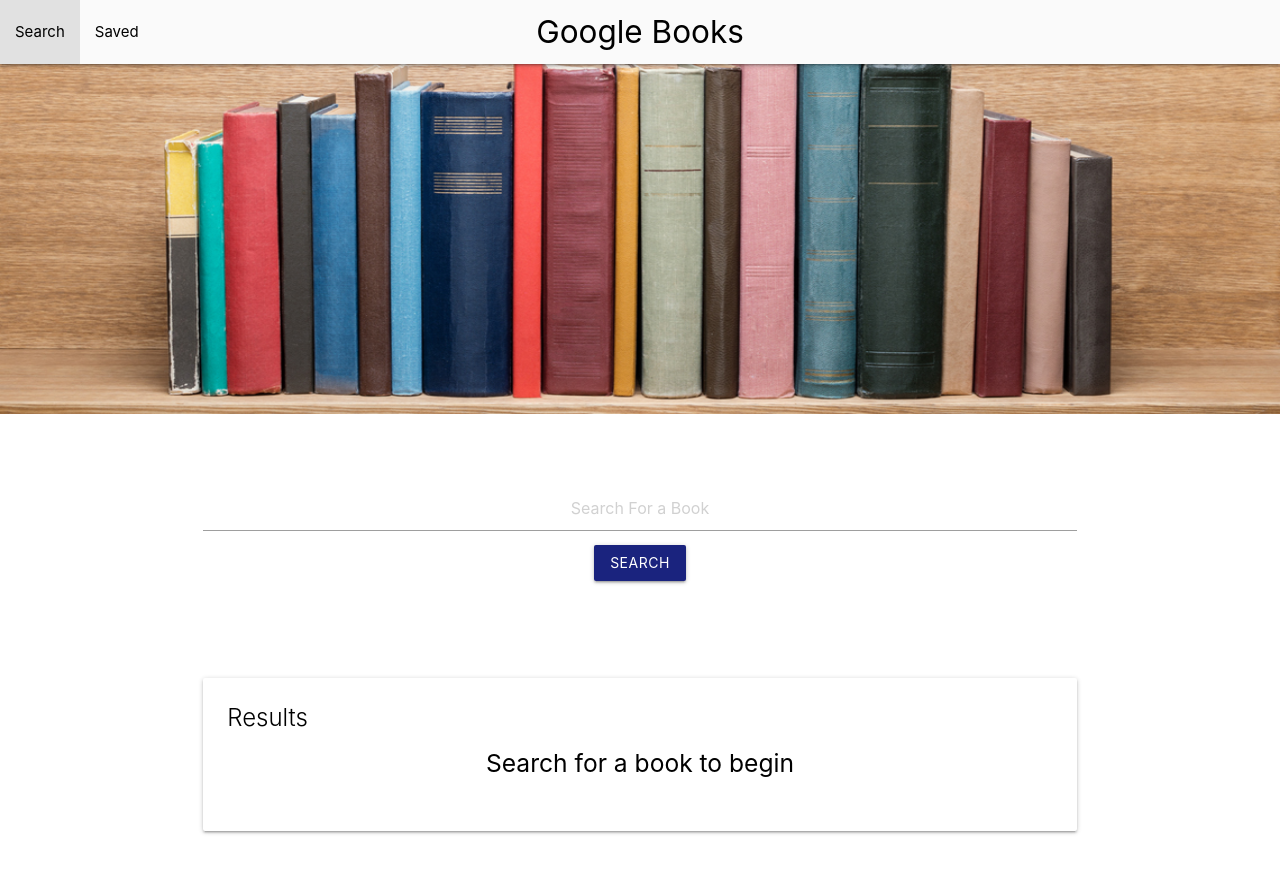
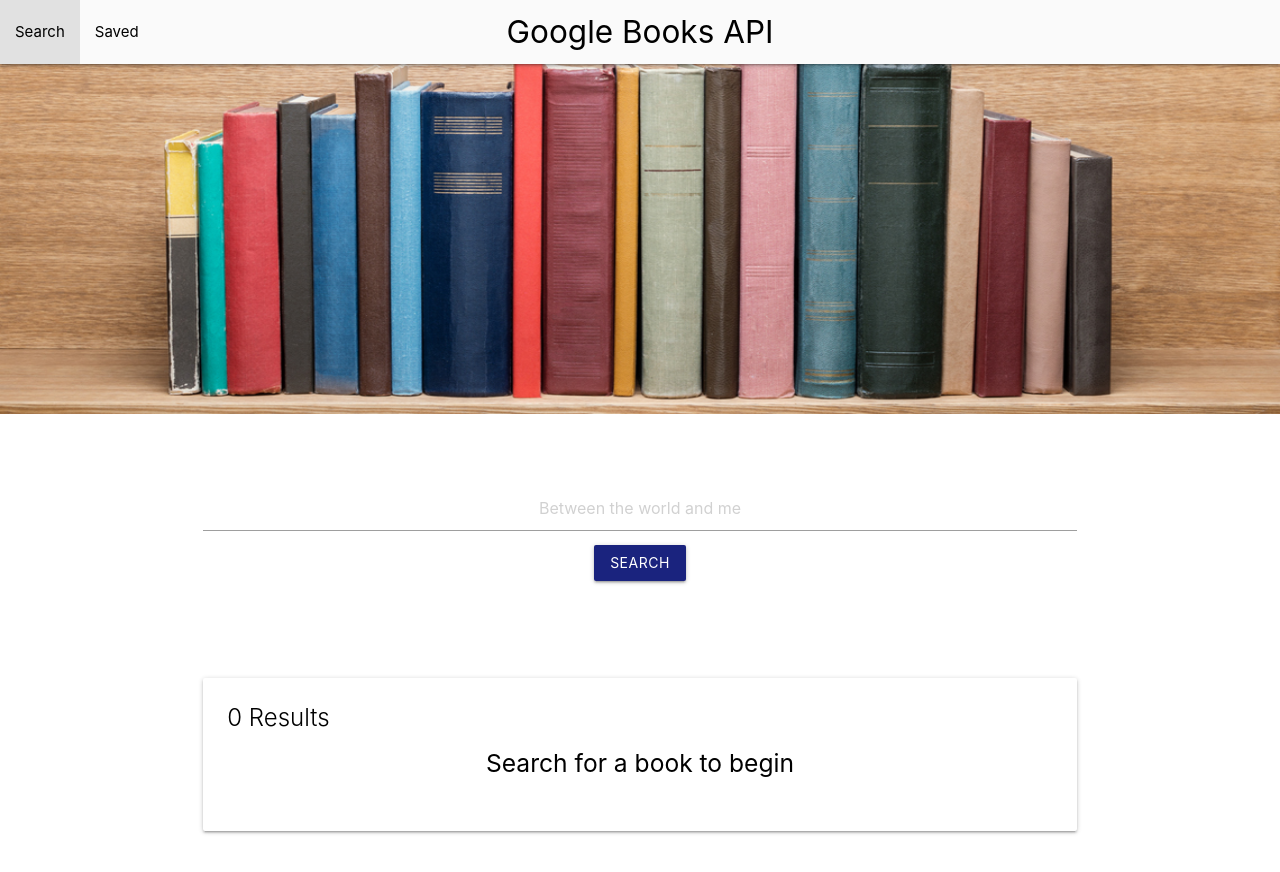
Before and after one commit to Baritonedad89/react-google-books-api, a React (Create React App) app in the folder client/: page / in a window 1280 px wide. Shown: the top 872 px of the page. Built offline with nearby package versions, Linux system fonts and the light colour scheme.

Commit message:
ready to heroku it

```diff
--- a/client/src/components/Alert.js
+++ b/client/src/components/Alert.js
@@ -6,16 +6,11 @@
 
 const Alert = (props) => {
     return (
-
-
         <Modal
-            header='Modal Header'
             id="foo"
             bottomSheet>
-            {props.modalMessage}
+            <h1 className="center-align">{props.modalMessage}</h1>
         </Modal>
-
-
     )
 
 
--- a/client/src/components/Card.js
+++ b/client/src/components/Card.js
@@ -2,9 +2,11 @@
 import styled from 'styled-components'
 
 
-const Button = styled.button`
-    margin-left: 30px
-
+// const Button = styled.button`
+//     margin-left: 30px
+// `
+const A = styled.a`
+    margin-left: 5px
 `
 
 const Card = (props) => {
@@ -18,7 +20,7 @@
                 <div className="card-stacked col l10">
                     <div className="card-content">
                         <div className="col l9">
-                            <span className="card-title activator grey-text text-darken-4">{props.name}</span>
+                            <span className="card-title activator grey-text text-darken-4"><strong>{props.name}</strong></span>
                             <h6>{props.author}</h6>
                             {/* <p>{props.desc}</p> */}
                             {props.desc.length > 2500 ? <p>{props.desc.substring(0, 600) + '...'}</p> : <p>{props.desc}</p>}
@@ -27,7 +29,7 @@
                         </div>
                         <div className="col l3">
                             <a href={props.infoLink} target="_blank" className="waves-effect waves-light btn">{props.leftButton}</a>
-                            <a onClick={props.handleBookSave || props.handleBookDelete} data-id={props.id} className="waves-effect waves-light btn">{props.rightButton}</a>
+                            <A onClick={props.handleBookSave || props.handleBookDelete} data-id={props.id} className="waves-effect waves-light btn">{props.rightButton}</A>
                         </div>
                     </div>
                 </div>
--- a/client/src/components/CardWrapper.js
+++ b/client/src/components/CardWrapper.js
@@ -8,7 +8,7 @@
             <div className="col l12 m6">
                 <div className="card">
                     <div className="card-content black-text">
-                        <span className="card-title">{props.title}</span>
+                        <span className="card-title">{props.count} {props.title}</span>
                         <h5 className="center-align">{props.message}</h5>
                         <div className="row">{props.children}</div>
                     </div>
--- a/client/src/components/Navbar.js
+++ b/client/src/components/Navbar.js
@@ -6,7 +6,7 @@
     <div className="navbar-fixed">
       <nav>
         <div className="nav-wrapper grey lighten-5">
-          <a href="#" className="brand-logo black-text center">Google Books</a>
+        <Link to={"/"} ><a className="brand-logo black-text center">Google Books API</a></Link>
           <ul id="nav-mobile" className="left hide-on-med-and-down">
             <li ><Link to={"/"} className="black-text" >Search</Link></li>
             <li><Link to={"/api/books"} className="black-text">Saved</Link></li>
--- a/client/src/components/Searchbar.js
+++ b/client/src/components/Searchbar.js
@@ -21,7 +21,7 @@
                         value={props.value}
                         name="search"
                         type="text"
-                        placeholder="Search For a Book"
+                        placeholder="Between the world and me"
                         id="search"
                     />
                     <a className="indigo darken-4 waves-effect waves-light btn" onClick={props.handleFormSubmit}>search</a>
--- a/client/src/pages/Books.js
+++ b/client/src/pages/Books.js
@@ -4,7 +4,8 @@
 import Row from '../components/Row'
 import Col from '../components/Col'
 import { Link } from "react-router-dom";
-
+import { Modal, Button } from 'react-materialize'
+import Alert from '../components/Alert'
 import Jumbotron from '../components/Jumbotron';
 import Navbar from '../components/Navbar'
 import CardWrapper from '../components/CardWrapper'
@@ -49,7 +50,7 @@
                     }
                 })
             })
-
+            {window.$('#foo').modal('open')}
     }
 
 
@@ -61,11 +62,11 @@
                 <Container>
                     <Row>
                         <Col>
-                            <CardWrapper title={'Saved Books'}>
+                            <CardWrapper count={this.state.result.length}  title={'Saved Books'} message={this.state.result == 0 ? 'No saved books!' : null}>
                                 {this.state.result.map(result => (
                                     <Card
                                         key={result._id}
-                                        url={result.image ? result.image : "https://via.placeholder.com/128x124"}
+                                        url={result.image ? result.image : "https://via.placeholder.com/128x193.png/000000/FFFFFF?text=No+Picture!"}
                                         name={result.title}
                                         author={result.authors}
                                         infoLink={result.link}
@@ -78,6 +79,7 @@
 
                                 ))}
                             </CardWrapper>
+                            <Alert modalMessage={'Book deleted!'}/>
                         </Col>
                     </Row>
 
--- a/client/src/pages/Home.js
+++ b/client/src/pages/Home.js
@@ -173,11 +173,11 @@
                 <Container>
                     <Row>
                         <Col>
-                            <CardWrapper title={'Results'} message={this.state.result == 0 ? 'Search for a book to begin' : null}>
+                            <CardWrapper count={this.state.result.length} title={'Results'} message={this.state.result == 0 ? 'Search for a book to begin' : null}>
                                 {this.state.result.map(result => (
                                     <Card
                                         key={result.id}
-                                        url={result.volumeInfo.imageLinks ? result.volumeInfo.imageLinks.smallThumbnail : "https://via.placeholder.com/128x124"}
+                                        url={result.volumeInfo.imageLinks ? result.volumeInfo.imageLinks.smallThumbnail : "https://via.placeholder.com/128x193.png/000000/FFFFFF?text=No+Picture!"}
                                         name={result.volumeInfo.title}
                                         author={result.volumeInfo.authors}
                                         infoLink={result.volumeInfo.infoLink}
```
